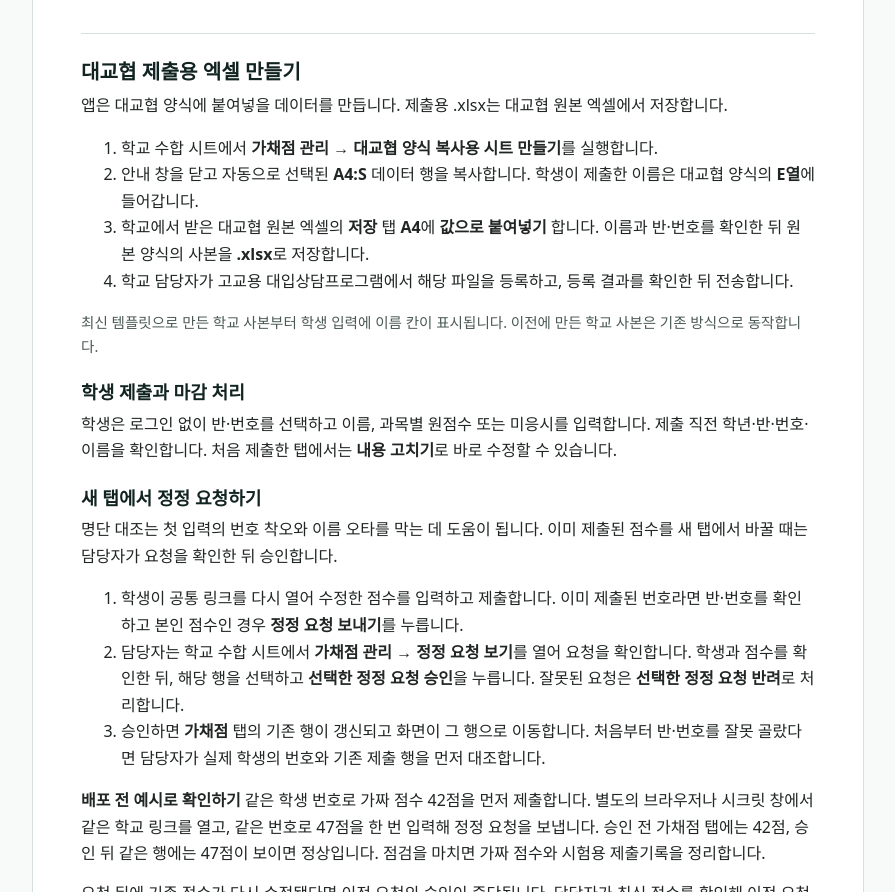
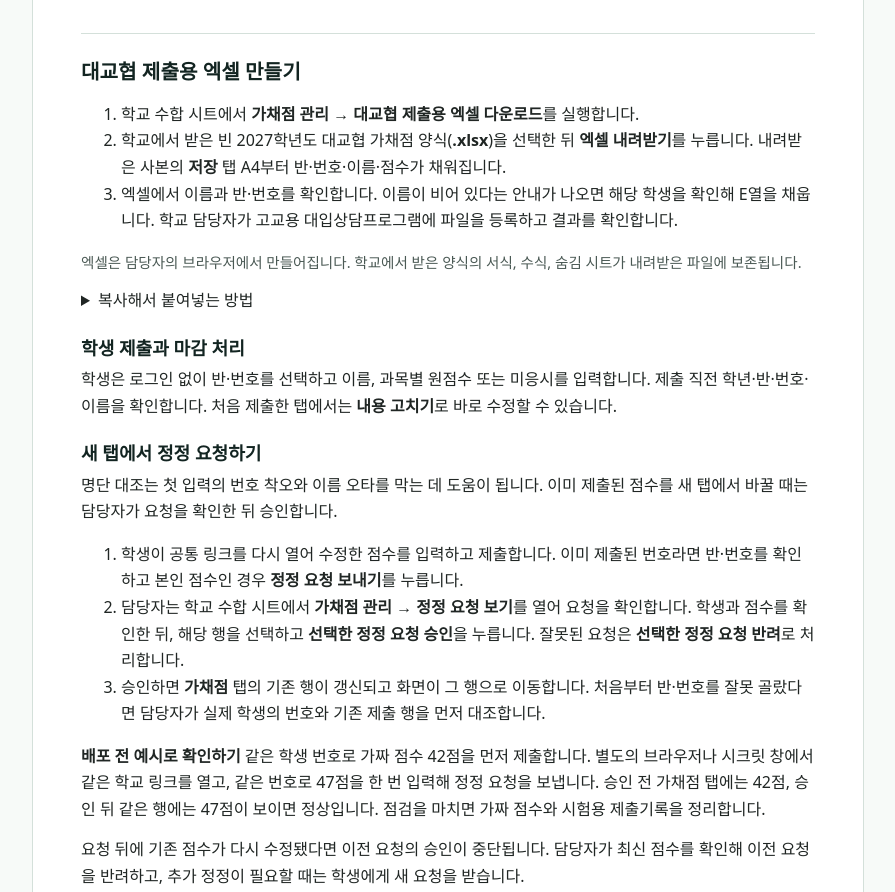
Before and after one commit to thecozyforest/thecozyforest.github.io, a plain HTML site: page suneung-score-guide/index.html in a window 1280 px wide. Shown: the part 1985-2877 px from the top of the page, without its empty margins (192-1087 px from the left). Drawn offline with Linux system fonts and the light colour scheme.

Commit message:
대교협 제출용 원본 엑셀 다운로드 안내

```diff
--- a/suneung-score-guide/index.html
+++ b/suneung-score-guide/index.html
@@ -39,12 +39,11 @@ table{width:100%;border-collapse:collapse;margin:.6rem 0 .9rem;font-size:.93rem;
 <h3>역할별로 열람 범위 정하기</h3>
 <table><thead><tr><th scope="col"><strong>역할</strong></th><th scope="col"><strong>공유할 파일</strong></th><th scope="col"><strong>권한</strong></th></tr></thead><tbody><tr><td>담임</td><td>담당 반 파일</td><td>뷰어</td></tr><tr><td>복수 반 담당자</td><td>맡은 반을 모은 파일</td><td>뷰어</td></tr><tr><td>전체 수합 담당자</td><td>학교의 전체 수합 시트</td><td>열람은 뷰어, 운영 담당만 필요 파일 편집</td></tr></tbody></table>
 <h2 class="section">대교협 제출용 엑셀 만들기</h2>
-<p>앱은 대교협 양식에 붙여넣을 데이터를 만듭니다. 제출용 .xlsx는 대교협 원본 엑셀에서 저장합니다.</p>
-<ol><li>학교 수합 시트에서 <strong>가채점 관리 → 대교협 양식 복사용 시트 만들기</strong>를 실행합니다.</li>
-<li>안내 창을 닫고 자동으로 선택된 <strong>A4:S</strong> 데이터 행을 복사합니다. 학생이 제출한 이름은 대교협 양식의 <strong>E열</strong>에 들어갑니다.</li>
-<li>학교에서 받은 대교협 원본 엑셀의 <strong>저장</strong> 탭 <strong>A4</strong>에 <strong>값으로 붙여넣기</strong> 합니다. 이름과 반·번호를 확인한 뒤 원본 양식의 사본을 <strong>.xlsx</strong>로 저장합니다.</li>
-<li>학교 담당자가 고교용 대입상담프로그램에서 해당 파일을 등록하고, 등록 결과를 확인한 뒤 전송합니다.</li></ol>
-<p class="note">최신 템플릿으로 만든 학교 사본부터 학생 입력에 이름 칸이 표시됩니다. 이전에 만든 학교 사본은 기존 방식으로 동작합니다.</p>
+<ol><li>학교 수합 시트에서 <strong>가채점 관리 → 대교협 제출용 엑셀 다운로드</strong>를 실행합니다.</li>
+<li>학교에서 받은 빈 2027학년도 대교협 가채점 양식(<strong>.xlsx</strong>)을 선택한 뒤 <strong>엑셀 내려받기</strong>를 누릅니다. 내려받은 사본의 <strong>저장</strong> 탭 A4부터 반·번호·이름·점수가 채워집니다.</li>
+<li>엑셀에서 이름과 반·번호를 확인합니다. 이름이 비어 있다는 안내가 나오면 해당 학생을 확인해 E열을 채웁니다. 학교 담당자가 고교용 대입상담프로그램에 파일을 등록하고 결과를 확인합니다.</li></ol>
+<p class="note">엑셀은 담당자의 브라우저에서 만들어집니다. 학교에서 받은 양식의 서식, 수식, 숨김 시트가 내려받은 파일에 보존됩니다.</p>
+<details><summary>복사해서 붙여넣는 방법</summary><p><strong>대교협 양식 복사용 시트 만들기</strong>에서 자동으로 선택된 행을 복사해 대교협 원본 엑셀의 <strong>저장</strong> 탭 A4에 값으로 붙여넣고 .xlsx 사본을 저장합니다.</p></details>
 <h3>학생 제출과 마감 처리</h3>
 <p>학생은 로그인 없이 반·번호를 선택하고 이름, 과목별 원점수 또는 미응시를 입력합니다. 제출 직전 학년·반·번호·이름을 확인합니다. 처음 제출한 탭에서는 <strong>내용 고치기</strong>로 바로 수정할 수 있습니다.</p>
 <h3>새 탭에서 정정 요청하기</h3>
```
